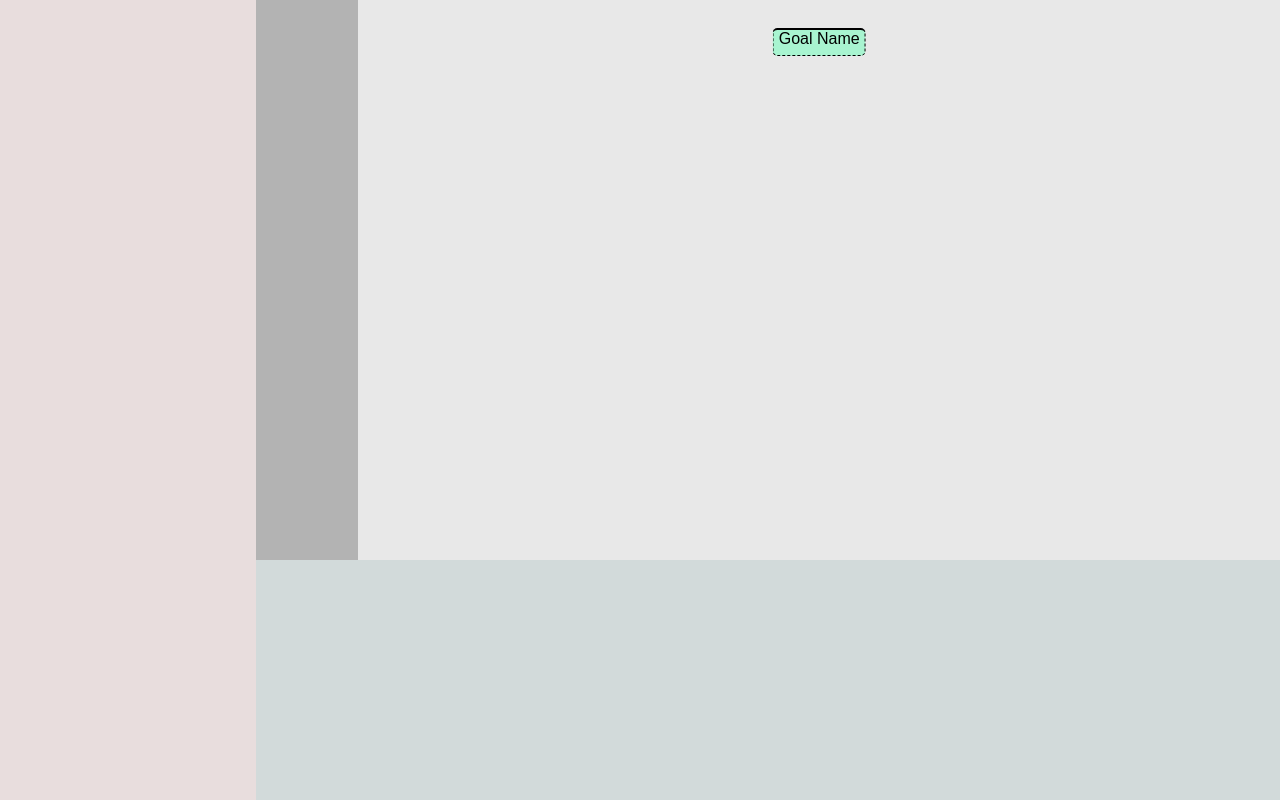
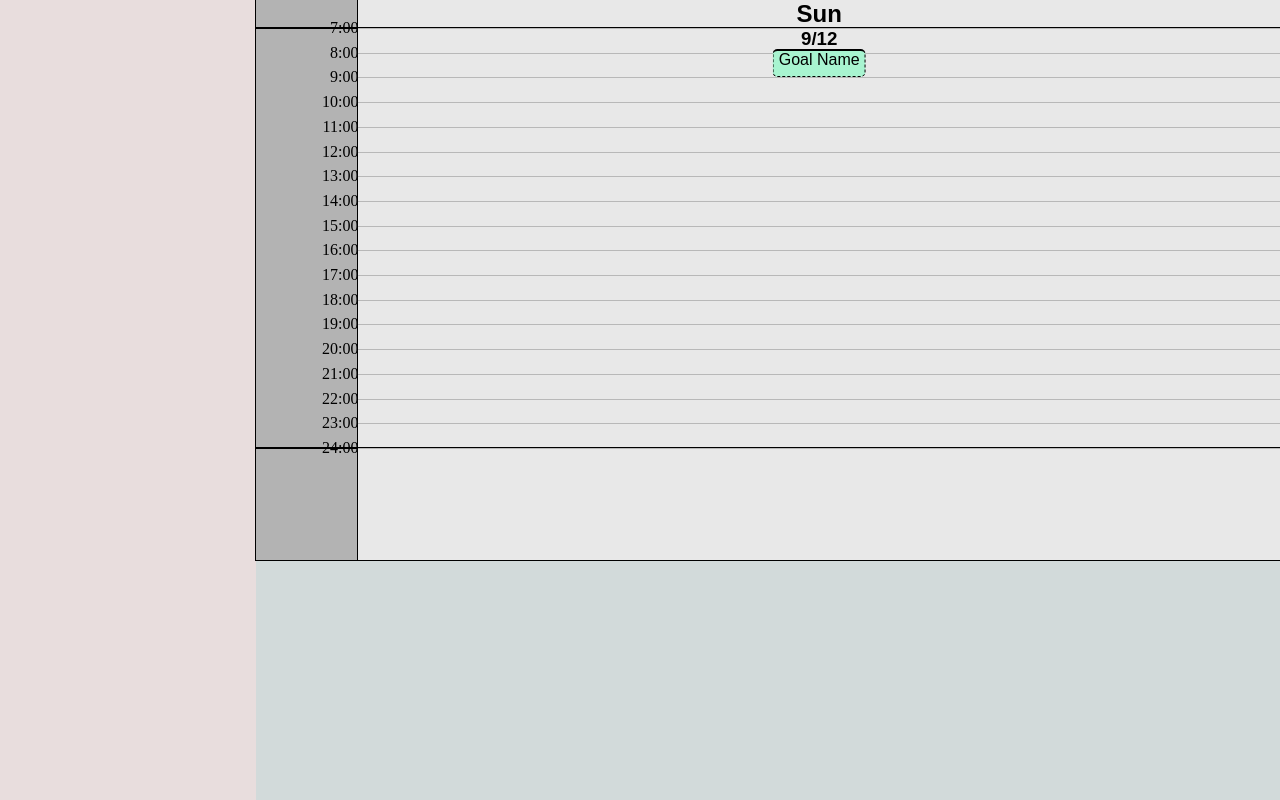
Before and after one commit to AlekseyPanas/StorageTree, a React (Vite) app in the folder day_planner/: page / in a window 1280 px wide. Built offline with nearby package versions, Linux system fonts and the light colour scheme.

Commit message:
make timeline lines :D

```diff
--- a/day_planner/src/App.tsx
+++ b/day_planner/src/App.tsx
@@ -31,10 +31,27 @@ function App({ stateLayer }: AppProps) {
         </div>
 
         <div className="main-grid" style={{width:'80%', height:'100%', margin: 0, padding: 0}}>
+
             <div className="main-grid-top-half" style={{display: "flex", height: '70%'}}>
-                <div className="main-grid-left-bar" style={{width:'10%', height:'100%', margin: 0, padding: 0, backgroundColor: 'rgb(179,179,179)'}}>
+
+                <div className="main-grid-left-bar" style={{width: '10%', height: '100%', margin: 0, padding: 0, backgroundColor: 'rgb(179,179,179)'}}>
+                    <div className="main-grid-day-title-container" style={{height: "5%", outline: "1px solid"}}>
 
                     </div>
+                    <div className="main-grid-day-time-container" style={{position: "relative", height:'75%', outline: "1px solid"}}>
+                        {Array.from(Array(hourRange[1] - hourRange[0] + 1).keys()).map((i) => {
+                            const total = hourRange[1] - hourRange[0];
+                            return <p key={i} style={{width:'100%', position: 'absolute',
+                                top: ((i / total) * 100).toString() + "%", left: 0, transform: "translateY(-50%)", color: "black", padding: 0, margin: 0, textAlign: 'right'}}>
+                                {i + hourRange[0] + ":00"}
+                            </p>;
+                        })}
+                    </div>
+                    <div className="main-grid-day-overflow-container" style={{height: "20%", outline: "1px solid"}}>
+
+                    </div>
+                </div>
+
                 <div className="main-grid-days-container" style={{display: "flex", width: "90%", justifyContent: "space-between"}}>
                     <div className="main-grid-day-col" style={{
                         flex: 1,
@@ -44,6 +61,23 @@ function App({ stateLayer }: AppProps) {
                         padding: 0,
                         backgroundColor: 'rgb(232,232,232)'
                     }}>
+                        <div className="main-grid-day-title-container" style={{
+                            height: "5%",
+                            outline: "1px solid",
+                            textAlign: "center",
+                            fontFamily: "sans-serif"
+                        }}>
+                            <h2 style={{padding: 0, margin: 0}}> Sun</h2>
+                            <h3 style={{padding: 0, margin: 0}}> 9/12</h3>
+                        </div>
+                        <div className="main-grid-day-time-container" style={{position: "relative", height: '75%', outline: "1px solid"}}>
+
+                            {Array.from(Array(hourRange[1] - hourRange[0] + 1).keys()).map((i) => {
+                                const total = hourRange[1] - hourRange[0];
+                                return <div key={i} style={{width:'100%', height:'1px', position: 'absolute',
+                                    top: ((i / total) * 100).toString() + "%", left: 0, backgroundColor: "rgb(184,184,184)"}}></div>;
+                            })}
+
                             <div className="goal-block" style={{
                                 backgroundColor: "rgb(168,244,208)",
                                 paddingLeft: "5px",
@@ -63,6 +97,13 @@ function App({ stateLayer }: AppProps) {
                             }}>
                                 Goal Name
                             </div>
+
+
+                        </div>
+                        <div className="main-grid-day-overflow-container" style={{position: "relative", height: "20%", outline: "1px solid"}}>
+
+                        </div>
+
                     </div>
                 </div>
 
```
Lines whose indentation alone changed are shown as unchanged.
